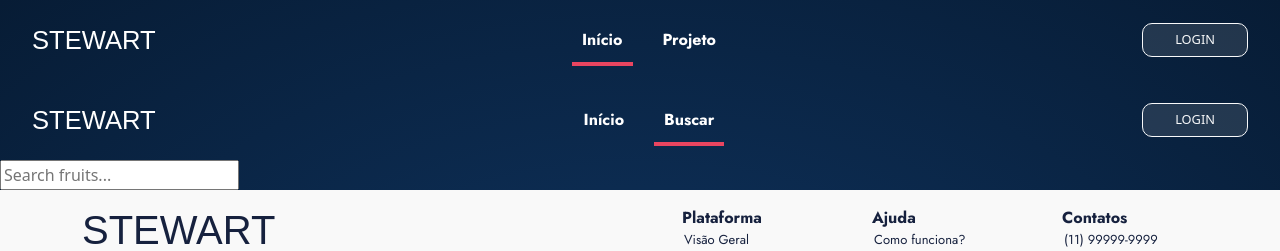
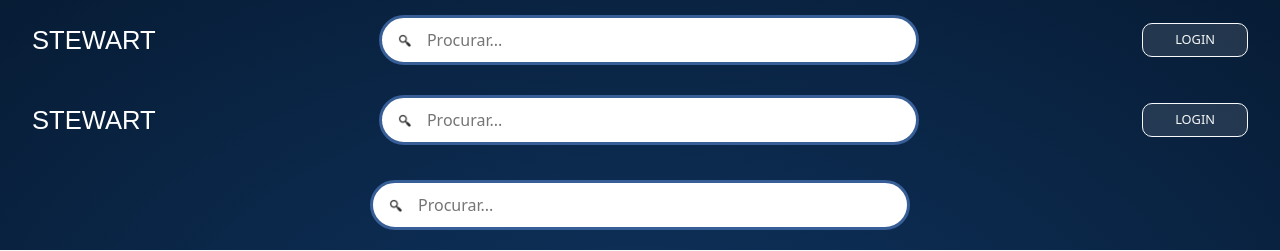
Before and after one commit to RP2-startups/stewart-frontend, a JavaScript app: page /search in a window 1280 px wide. Shown: the top 251 px of the page. Built offline with nearby package versions, Linux system fonts and the light colour scheme; a web font is replaced by a local one.

Commit message:
Inicio criacao searchbar

```diff
--- a/package.json
+++ b/package.json
@@ -13,6 +13,9 @@
     "lint": "eslint . --ext .vue,.js,.jsx,.cjs,.mjs,.ts,.tsx,.cts,.mts --fix --ignore-path .gitignore"
   },
   "dependencies": {
+    "@fortawesome/fontawesome-svg-core": "^6.2.0",
+    "@fortawesome/free-solid-svg-icons": "^6.2.0",
+    "@fortawesome/vue-fontawesome": "^3.0.2",
     "bootstrap": "^5.2.1",
     "bootstrap-vue-3": "^0.3.7",
     "vue-router": "^4.1.5"
--- a/src/components/NavBar.vue
+++ b/src/components/NavBar.vue
@@ -8,28 +8,13 @@
       <div id="navbar-logo">
         <RouterLink class="title-hammersmith" to=" ">STEWART</RouterLink>
       </div>
-      <ul class="menu d-inline-flex">
-        <li
-          class="menu-item d-inline-flex"
-          v-for="item in items"
-          :key="item.id"
-          @click="sliderClicked(item.id)"
-          :ref="'menu-item_' + item.id"
-        >
-          <RouterLink class="menu-link d-inline-flex" :to="item.comp">
-            {{ item.name }}
-          </RouterLink>
-        </li>
-      </ul>
+      <div>
+        <SearchBar/>
+      </div>
       <router-link to="/login" >
         <button class="btn btn-login text-light">LOGIN</button>
       </router-link>
     </div>
-
-    <div
-      class="menu-slider"
-      :style="{ left: positionToMove, width: sliderWidth }"
-    ></div>
   </section>
 </template>
 
@@ -116,22 +101,9 @@
 
 <script lang="ts">
 import { defineComponent } from "vue";
+import SearchBar from './SearchBar.vue';
 export default defineComponent({
     props: {
-    list: {
-      default: [
-        {
-          name: "Início",
-          icon: "jore",
-          comp: "/",
-        },
-        {
-          name: "Projeto",
-          icon: "jore",
-          comp: "project",
-        },
-      ],
-    },
         currentPage: {
             type: Number,
             default: 0,
@@ -141,73 +113,7 @@ export default defineComponent({
             default: true,
         },
     },
-  created: function () {
-    this.loadList();
-    window.addEventListener("resize", this.handleResize);
-    window.addEventListener("pageshow", this.handlePageShow);
-  },
-  unmounted: function () {
-    window.removeEventListener("resize", this.handleResize);
-    window.removeEventListener("pageshow", this.handlePageShow);
-  },
-  mounted: function () {
-    if (this.currentPage > 0) this.sliderIndicator(this.currentPage);
-  },
 
-  data() {
-    return {
-      sliderPosition: 0,
-      selectedElementWidth: 0,
-      selectedIndex: 0,
-      items: [{ id: 0, icon: "", name: "" , comp: ""}],
-    };
-  },
-
-  methods: {
-    handlePageShow() {
-      if(this.selectedIndex) this.sliderIndicator(this.selectedIndex);
-    },
-    handleResize() {
-      if (!this.selectedIndex) return;
-      let element = document.getElementsByClassName("menu-slider")[0];
-      let transitionValue = window
-        .getComputedStyle(element)
-        .getPropertyValue("transition-duration");
-      if (transitionValue != "0s")
-        element.setAttribute("style", "transition-duration: 0s");
-      this.sliderIndicator(this.selectedIndex);
-    },
-    sliderClicked(id: number) {
-      let element = document.getElementsByClassName("menu-slider")[0];
-      let transitionValue = window
-        .getComputedStyle(element)
-        .getPropertyValue("transition-duration");
-      if (transitionValue != "0.3s" && id != this.selectedIndex)
-        element.setAttribute("style", "transition-duration 0.3s;");
-      this.sliderIndicator(id);
-    },
-    sliderIndicator(id: number) {
-      let element = (this.$refs[`menu-item_${id}`] as any)[0];
-      this.sliderPosition = element.offsetLeft;
-      this.selectedElementWidth = element.offsetWidth;
-      this.selectedIndex = id;
-    },
-    loadList() {
-      this.items.pop();
-      var count: number = this.items.length;
-      for (const element of this.list) {
-        var item = { id: ++count, icon: element.icon, name: element.name , comp: element.comp};
-        this.items.push(item);
-      }
-    },
-  },
-  computed: {
-    positionToMove() {
-      return this.sliderPosition + "px";
-    },
-    sliderWidth() {
-      return this.selectedElementWidth + "px";
-    },
-  },
+    components: { SearchBar }
 });
 </script>
--- a/src/components/SearchBar.vue
+++ b/src/components/SearchBar.vue
@@ -1,29 +1,67 @@
 <template>
-  <input type="text" v-model="input" placeholder="Search fruits..." />
-  <!--<div class="item fruit" v-for="fruit in filteredList()" :key="fruit">
-    <p>{{ fruit }}</p>
+  <input type="text" v-model="input" placeholder="Procurar..." />
+  <div class="item found" v-for="items in listFound" >
+    <p></p>
   </div>
-  <div class="item error" v-if="input&&!filteredList().length">
+  <div class="item error" v-if="isFound&& listFound.length == 0">
     <p>No results found!</p>
-  </div>-->
+  </div>
 </template>
 
 <style scoped>
+@import "../assets/styles/base.css";
+  body {
+    padding: 20px;
+    min-height: 100vh;
+    background-color: rgb(234, 242, 255);
+  }
 
+  input {
+  display: block;
+  width: 540px;
+  margin: 20px auto;
+  padding: 10px 45px;
+  background: white url("../assets/images/search.png") no-repeat 15px center;
+  background-size: 15px 15px;
+  font-size: 16px;
+  border: solid;
+  border-color: var(--color-light-blue);
+  border-radius: 30px;
+
+}
+
+.item {
+  width: 350px;
+  margin: 0 auto 10px auto;
+  padding: 10px 20px;
+  color: white;
+  border-radius: 5px;
+  box-shadow: rgba(0, 0, 0, 0.1) 0px 1px 3px 0px,
+    rgba(0, 0, 0, 0.06) 0px 1px 2px 0px;
+}
+
+.found {
+  background-color: var(--color-cream);
+  cursor: pointer;
+}
+
+.error {
+  background-color: tomato;
+}
 </style>
 
 <script lang="ts">
-  import { defineComponent } from "vue";
-  export default defineComponent ({
-    props: {
-      input: {
-        type: String,
-        required: false,
-      }
-    },
-    data() {
-      return {
-      }
-    }
-  });
+import { defineComponent } from "vue";
+export default defineComponent({
+  data() {
+    return {
+      isFound : false,
+      input: "",
+      listFound: new Array<String>()
+    };
+  },
+  mounted : function() {
+
+  }
+});
 </script>
--- a/src/main.ts
+++ b/src/main.ts
@@ -8,10 +8,15 @@ import "bootstrap/dist/css/bootstrap.css";
 import "bootstrap-vue-3/dist/bootstrap-vue-3.css";
 
 import "./assets/styles/base.css";
+import { library } from '@fortawesome/fontawesome-svg-core'
+import { FontAwesomeIcon } from '@fortawesome/vue-fontawesome'
+import { faUserSecret } from '@fortawesome/free-solid-svg-icons'
 
 const app = createApp(App);
 
+library.add(faUserSecret)
+
 app.use(router);
 app.use(bootstrap);
-
+app.component('fa',FontAwesomeIcon)
 app.mount("#app");
```
Also changed, not shown: src/assets/images/search.png (added), 1 other file (tests, documents, lock files or other folders). Lines whose indentation alone changed are shown as unchanged.
